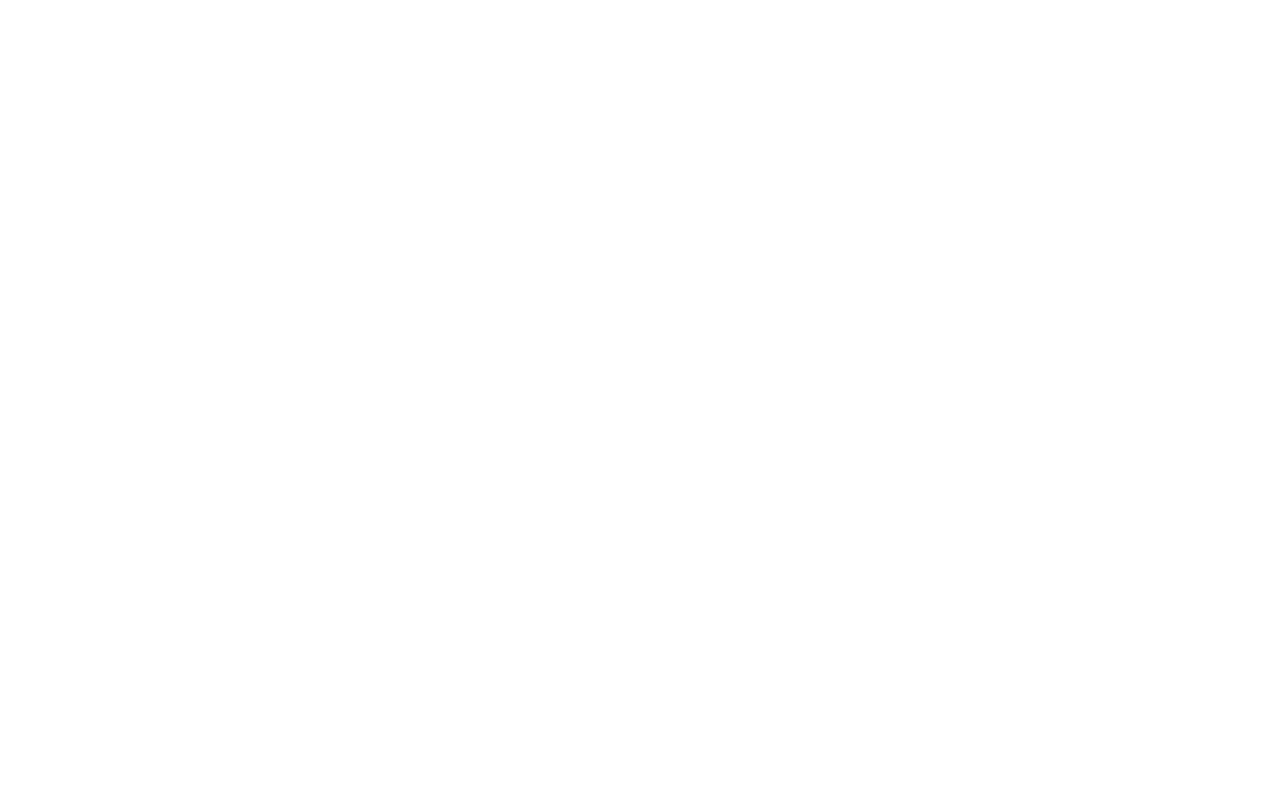
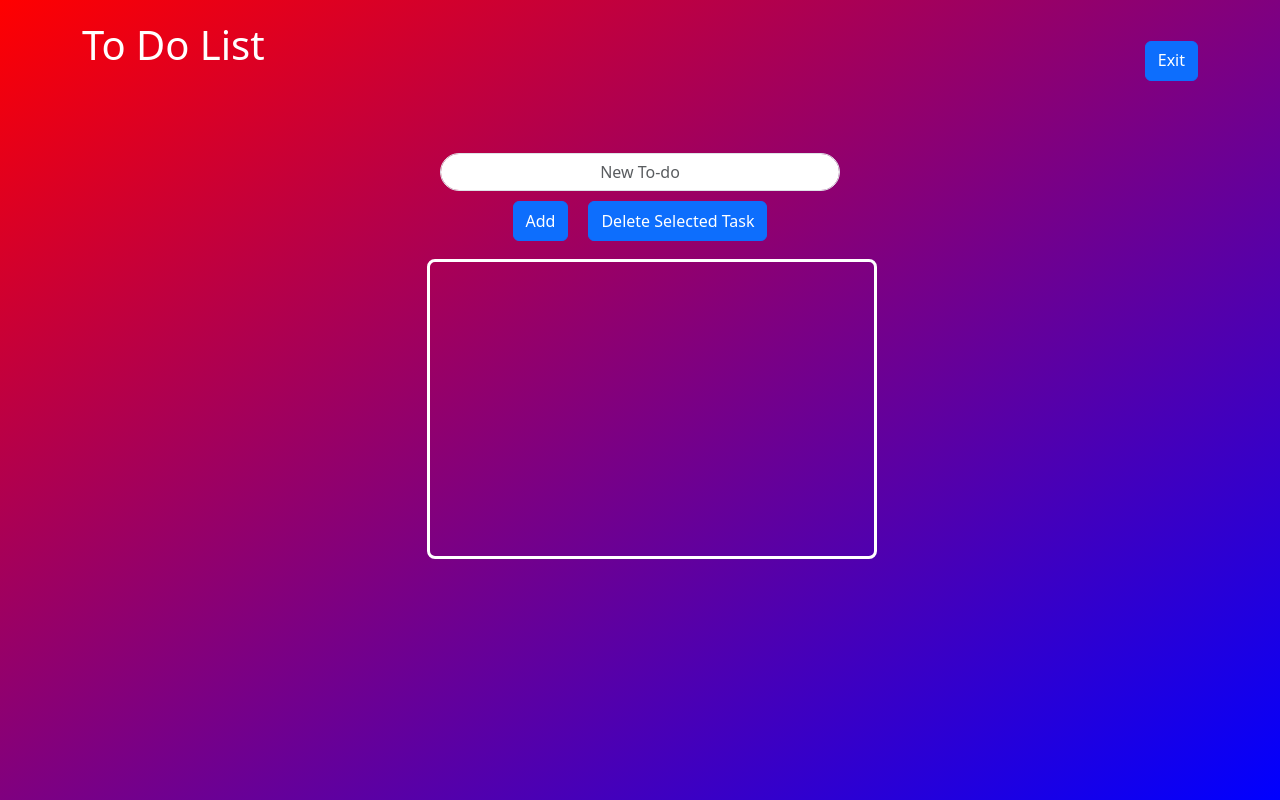
Before and after one commit to huseyinbagator/react-firestore-todo-app, a React (Create React App) app: page /tasks in a window 1280 px wide. Before the commit this address had no page. Built offline with nearby package versions, Linux system fonts and the light colour scheme; sample sign-in values are in the browser's storage.

Commit message:
tasks-page-creation

```diff
--- a/src/App.css
+++ b/src/App.css
@@ -1,4 +1,4 @@
-App {
+.App {
   min-height: 100vh;
   background: linear-gradient(to bottom right, red, blue);
 }
@@ -25,7 +25,7 @@
 }
 
 .todo-bar {
-  width: 400px;
+  width: 400px !important;
 }
 
 .round {
--- a/src/App.js
+++ b/src/App.js
@@ -4,6 +4,8 @@
 
 import "./App.css";
 import LoginPage from "./pages/LoginPage";
+import TasksPage from "./pages/TasksPage";
+
 
 function App() {
   return (
@@ -11,6 +13,7 @@
       <BrowserRouter>
         <Routes>
           <Route path="/" element={<LoginPage />} />
+          <Route path="/tasks" element={<TasksPage/>}/>
         </Routes>
       </BrowserRouter>
     </div>
--- /dev/null
+++ b/src/components/TaskList.js
@@ -0,0 +1,30 @@
+import React from "react";
+
+import Col from "react-bootstrap/Col";
+
+function TaskList({ taskLists, selectedTask,handleSelectTask }) {
+  return (
+    <Col className="d-flex justify-content-center align-items-center ">
+
+      <ul className="tasklist text-white mt-2 ms-4  ">
+        {taskLists.map((currentTask, index) => (
+          <li
+            className="mt-1 d-flex "
+            key={index}
+            onClick={() => handleSelectTask(index)}
+          >
+            {" "}
+            <span
+              className={`round rounded-circle me-3 bg-secondary ${
+                selectedTask === index ? "bg-success" : ""
+              }`}
+            ></span>
+            {currentTask}
+          </li>
+        ))}
+      </ul>
+    </Col>
+  );
+}
+
+export default TaskList;
--- a/src/pages/LoginPage.js
+++ b/src/pages/LoginPage.js
@@ -3,12 +3,14 @@
 import Button from "react-bootstrap/Button";
 import Container from "react-bootstrap/Container";
 import Form from "react-bootstrap/Form";
+import { useNavigate } from "react-router-dom";
 
 import image from "../images/image-1.png";
 
 function Login() {
   const [Username, setUsername] = useState("");
   const [Password, setPassword] = useState("");
+  const navigate = useNavigate();
 
   const handleUsernameChange = (event) => {
     setUsername(event.target.value);
@@ -21,6 +23,7 @@
   const handleLogin = (event) => {
     if (Username === "admin" && Password === "admin") {
       localStorage.setItem("username", "admin");
+      navigate("/tasks");
     } else {
       alert("Username or password is wrong");
     }
@@ -30,8 +33,9 @@
   useEffect(() => {
     const loginValidation = localStorage.getItem("username");
     if (loginValidation) {
+      navigate("/tasks");
     }
-  }, []);
+  }, [navigate]);
 
   return (
     <div className="login-page-main d-flex  justify-content-center align-items-center">
--- /dev/null
+++ b/src/pages/TasksPage.js
@@ -0,0 +1,132 @@
+import React from "react";
+
+import Button from "react-bootstrap/Button";
+import Col from "react-bootstrap/Col";
+import Container from "react-bootstrap/Container";
+import Form from "react-bootstrap/Form";
+import { Link } from "react-router-dom";
+import Row from "react-bootstrap/Row";
+import { useNavigate } from "react-router-dom";
+import { useState, useEffect } from "react";
+
+import TaskList from "../components/TaskList";
+
+function TasksPage() {
+  const [currentTask, setCurrentTask] = useState("");
+  const [taskLists, setTaskList] = useState([]);
+  const [selectedTask, setSelectedTask] = useState(null);
+
+  const navigate = useNavigate();
+
+  useEffect(() => {
+    // Get the username from localStorage
+    const username = localStorage.getItem("username");
+    if (!username) {
+      navigate("/");
+    }
+  }, [navigate]);
+
+  useEffect(() => {
+    const storedData = localStorage.getItem("tasks");
+    if (storedData && storedData !== "undefined") {
+      setTaskList(JSON.parse(storedData));
+    }
+  }, []);
+
+  useEffect(() => {
+    if (taskLists.length) {
+      localStorage.setItem("tasks", JSON.stringify(taskLists));
+    }
+  }, [taskLists]);
+
+  const handleChange = (e) => {
+    setCurrentTask(e.target.value);
+  };
+
+  const handleAdd = (event) => {
+    event.preventDefault();
+    if (currentTask) {
+      setTaskList([...taskLists, currentTask]);
+      setCurrentTask("");
+    } else {
+      alert("Please enter a To Do...");
+    }
+  };
+
+  const handleDelete = (event) => {
+    event.preventDefault();
+    if (selectedTask !== null) {
+      const updatedTask = [...taskLists];
+      updatedTask.splice(selectedTask, 1);
+      setTaskList(updatedTask);
+      setSelectedTask(null);
+      if (taskLists.length === 1) {
+        localStorage.setItem("tasks", JSON.stringify(updatedTask));
+      }
+    }
+  };
+
+  const handleSelectTask = (index) => {
+    if (selectedTask === index) {
+      setSelectedTask(null);
+    } else {
+      setSelectedTask(index);
+    }
+  };
+  const handleExit = () => {
+    localStorage.removeItem("username");
+  };
+  return (
+    <div className="App">
+      <Container className="tasks-page d-flex justify-content-center flex-column">
+        <Row className="mt-3">
+          <Col className="d-flex justify-content-between align-items-center ">
+            <h1 className="text-white">To Do List</h1>
+            <Link onClick={handleExit} className="btn btn-primary" to="/">
+              Exit
+            </Link>
+          </Col>
+        </Row>
+        <Row>
+          <Col className="d-flex justify-content-center">
+            <Form className="mt-4">
+              <Form.Group className="task-form-control ">
+                <Form.Control
+                  className="todo-bar rounded-pill text-center mt-5"
+                  value={currentTask}
+                  onChange={handleChange}
+                  placeholder="New To-do"
+                />
+              </Form.Group>
+              <div className="d-flex justify-content-center align-items-center ">
+                <Button
+                  type="submit"
+                  className=" btn btn-primary"
+                  onClick={handleAdd}
+                >
+                  Add
+                </Button>
+                <Button
+                  type="button"
+                  className="btn btn-primary"
+                  onClick={handleDelete}
+                >
+                  Delete Selected Task
+                </Button>
+              </div>
+            </Form>
+          </Col>
+        </Row>
+        <Row>
+          <TaskList
+            taskLists={taskLists}
+            selectedTask={selectedTask}
+            handleSelectTask={handleSelectTask}
+          />
+        </Row>
+      </Container>
+    </div>
+  );
+}
+
+export default TasksPage;
```
